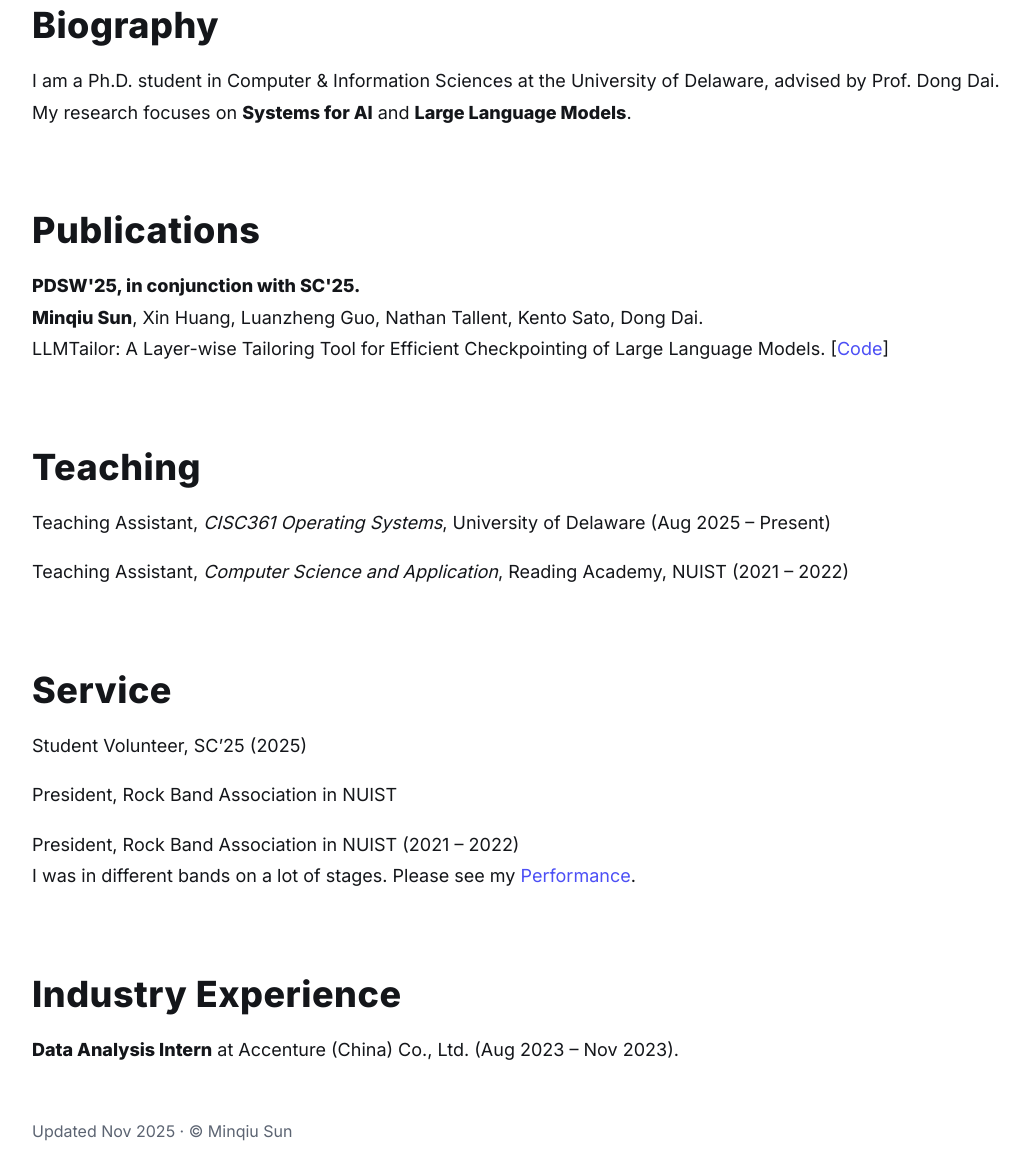
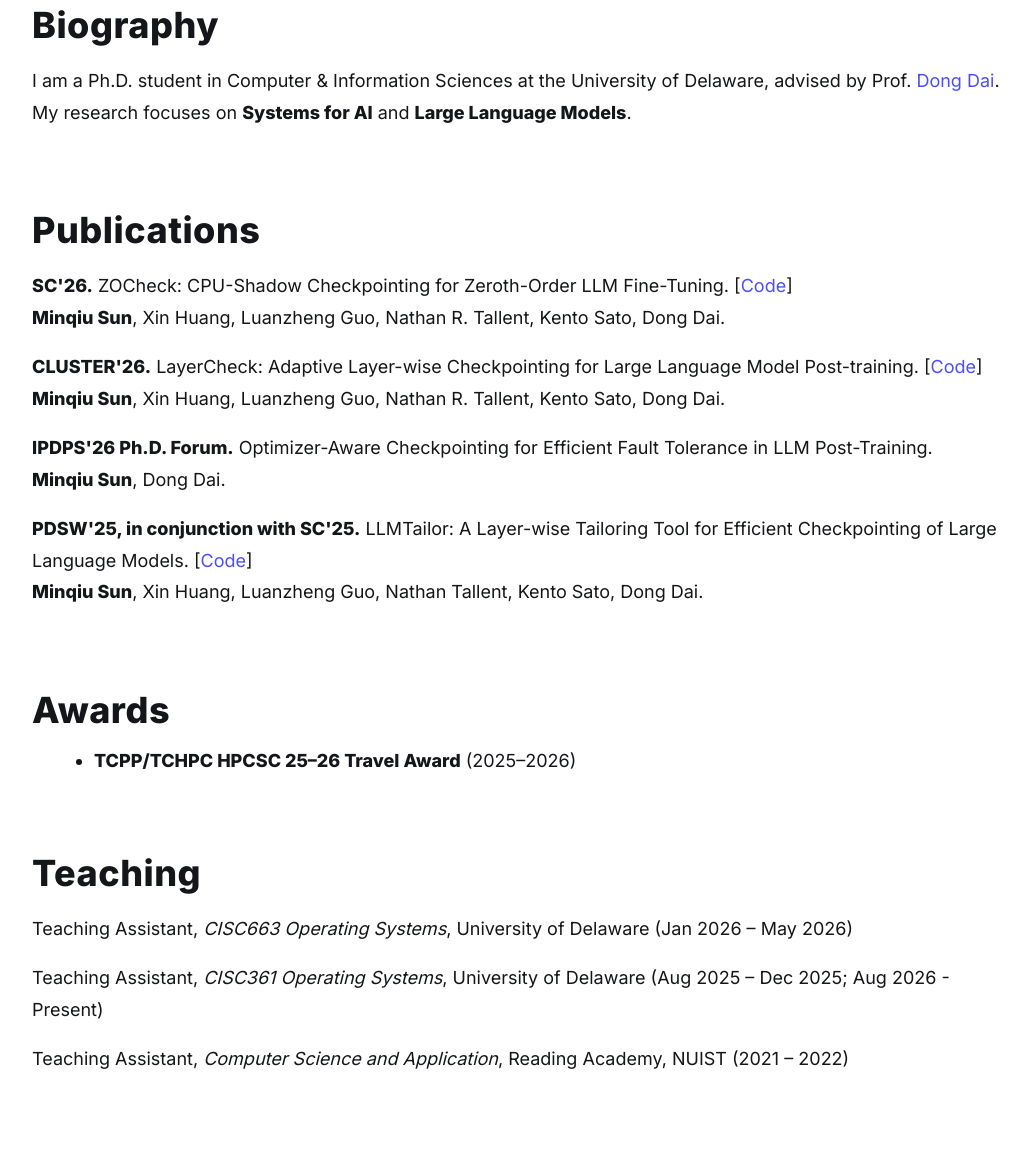
Before and after one commit to SunMinqiu/SunMinqiu.github.io, a plain HTML site: page index.html in a window 1280 px wide. Shown: the part 343-1495 px from the top of the page, without its empty margins (118-1145 px from the left). Drawn offline with Linux system fonts and the light colour scheme.

Commit message:
Aug 2026

```diff
--- a/index.html
+++ b/index.html
@@ -3,7 +3,7 @@
 <head>
   <meta charset="utf-8" />
   <meta name="viewport" content="width=device-width, initial-scale=1" />
-  <title>Minqiu Sun | Systems for AI</title>
+  <title>Minqiu Sun's Homepage</title>
   <meta name="description" content="Minqiu Sun — Ph.D. student at University of Delaware. Research: Systems for AI, LLM checkpointing, HPC." />
   <link rel="icon" type="image/png" href="https://github.com/SunMinqiu.png" />
   <meta property="og:title" content="Minqiu Sun" />
@@ -75,38 +75,46 @@
     <section id="about">
       <h2>Biography</h2>
       <p>
-        I am a Ph.D. student in Computer & Information Sciences at the University of Delaware, advised by Prof. Dong Dai. My research focuses on <b>Systems for AI</b> and <b>Large Language Models</b>.
+        I am a Ph.D. student in Computer & Information Sciences at the University of Delaware, advised by Prof. <a href="https://daidong.github.io/" target="_blank" rel="noopener">Dong Dai</a>. My research focuses on <b>Systems for AI</b> and <b>Large Language Models</b>.
       </p>
     </section>
 
 
     <section id="publications">
       <h2>Publications</h2>
-      <p><b>PDSW'25, in conjunction with SC'25.</b> <br/>
-      <b>Minqiu Sun</b>, Xin Huang, Luanzheng Guo, Nathan Tallent, Kento Sato, Dong Dai. <br/>
-      LLMTailor: A Layer-wise Tailoring Tool for Efficient Checkpointing of Large Language Models. [<a href="https://github.com/SunMinqiu/LLMTailor" target="_blank" rel="noopener">Code</a>]</p>
+      <p><b>SC'26.</b> ZOCheck: CPU-Shadow Checkpointing for Zeroth-Order LLM Fine-Tuning. [<a href="https://github.com/DIR-LAB/ZOCheck" target="_blank" rel="noopener">Code</a>] <br/>
+      <b>Minqiu Sun</b>, Xin Huang, Luanzheng Guo, Nathan R. Tallent, Kento Sato, Dong Dai.</p>
+
+      <p><b>CLUSTER'26.</b> LayerCheck: Adaptive Layer-wise Checkpointing for Large Language Model Post-training. [<a href="https://github.com/DIR-LAB/LayerCheck" target="_blank" rel="noopener">Code</a>] <br/>
+      <b>Minqiu Sun</b>, Xin Huang, Luanzheng Guo, Nathan R. Tallent, Kento Sato, Dong Dai.</p>
+
+      <p><b>IPDPS'26 Ph.D. Forum.</b> Optimizer-Aware Checkpointing for Efficient Fault Tolerance in LLM Post-Training. <br/>
+      <b>Minqiu Sun</b>, Dong Dai.</p>
+
+      <p><b>PDSW'25, in conjunction with SC'25.</b> LLMTailor: A Layer-wise Tailoring Tool for Efficient Checkpointing of Large Language Models. [<a href="https://github.com/SunMinqiu/LLMTailor" target="_blank" rel="noopener">Code</a>] <br/>
+      <b>Minqiu Sun</b>, Xin Huang, Luanzheng Guo, Nathan Tallent, Kento Sato, Dong Dai.</p>
 
     </section>
 
-    <!-- <section id="awards">
+    <section id="awards">
       <h2>Awards</h2>
       <ul>
         <li><b>TCPP/TCHPC HPCSC 25–26 Travel Award</b> (2025–2026)</li>
-        <li><b>Meritorious Winner, Mathematical Contest in Modeling (MCM)</b> (2023) — Team leader; LSTM to forecast daily Wordle player counts; XGBoost to evaluate difficulty.</li>
-        <li><b>First Prize Scholarship</b>, NUIST (2021–2024); <b>Merit Student</b>, NUIST (2020–2024)</li>
+        <!-- <li><b>Meritorious Winner, Mathematical Contest in Modeling (MCM)</b> (2023) — Team leader; LSTM to forecast daily Wordle player counts; XGBoost to evaluate difficulty.</li>
+        <li><b>First Prize Scholarship</b>, NUIST (2021–2024); <b>Merit Student</b>, NUIST (2020–2024)</li> -->
       </ul>
-    </section> -->
+    </section>
 
     <section id="teaching">
       <h2>Teaching</h2>
-      <p>Teaching Assistant, <i>CISC361 Operating Systems</i>, University of Delaware (Aug 2025 – Present)</p>
+      <p>Teaching Assistant, <i>CISC663 Operating Systems</i>, University of Delaware (Jan 2026 – May 2026)</p>
+      <p>Teaching Assistant, <i>CISC361 Operating Systems</i>, University of Delaware (Aug 2025 – Dec 2025; Aug 2026 - Present)</p>
       <p>Teaching Assistant, <i>Computer Science and Application</i>, Reading Academy, NUIST (2021 – 2022)</p>
     </section>
 
     <section id="service">
       <h2>Service</h2>
       <p>Student Volunteer, SC’25 (2025)</p>
-      <p>President, Rock Band Association in NUIST </p>
       <p>
         President, Rock Band Association in NUIST (2021 – 2022) <br/>
         I was in different bands on a lot of stages. Please see my <a href="/performance.html">Performance</a>.
@@ -118,7 +126,7 @@
       <p><b>Data Analysis Intern</b> at Accenture (China) Co., Ltd. (Aug 2023 – Nov 2023).</p>
     </section>
 
-    <footer style="margin-top:56px;color:var(--muted)">Updated Nov 2025 · © Minqiu Sun</footer>
+    <footer style="margin-top:56px;color:var(--muted)">Updated Aug 2026 · © Minqiu Sun</footer>
   </main>
 </body>
 </html>
```
Also changed, not shown: 1 other file.
